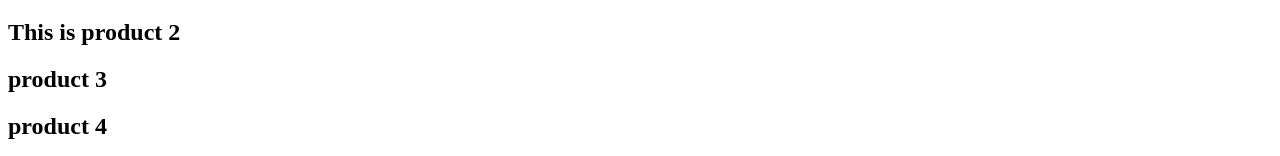
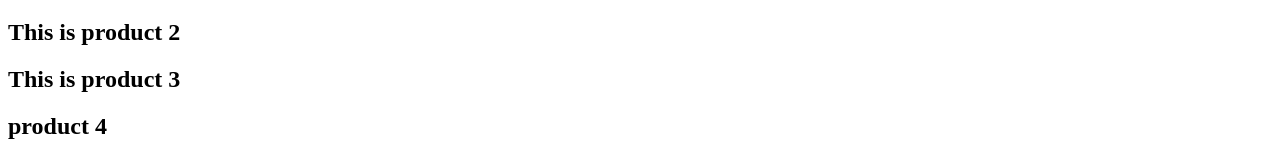
Before and after one commit to aliabbasmaryami/Nextjs, a Next.js app: page /product in a window 1280 px wide. Shown: the part 198-354 px from the top of the page. Built offline with nearby package versions, Linux system fonts and the light colour scheme.

Commit message:
Hello this is product 3

```diff
--- a/src/app/product/page.tsx
+++ b/src/app/product/page.tsx
@@ -6,7 +6,7 @@ export default function (){
         </h1>
         <h2>This is product 1</h2>
         <h2>This is product 2</h2>
-        <h2>product 3</h2>
+        <h2>This is product 3</h2>
         <h2>product 4</h2>
         <h2>product 5</h2>
         </>
```
